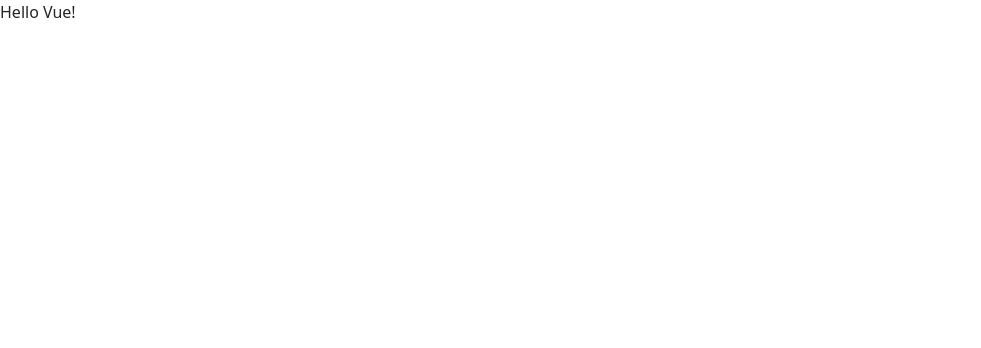
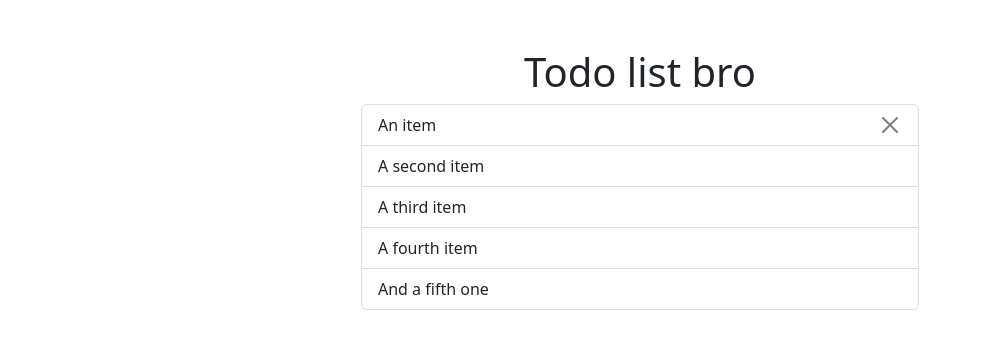
Before and after one commit to patrictobola/vue-todolist, a plain HTML site: page index.html in a window 1280 px wide. Shown: the whole page, without its empty margins (0-981 px from the left). Drawn offline with nearby package versions, Linux system fonts and the light colour scheme.

Commit message:
done layout in page

```diff
--- a/index.html
+++ b/index.html
@@ -26,7 +26,24 @@
 </head>
 
 <body>
-    <div id="app">{{ message }}</div>
+    <div id="app">
+        <div class="container">
+            <div class="w-50 m-auto mt-5">
+                <h1 class="text-center">Todo list bro</h1>
+                <ul class="list-group w-100 ">
+                    <li class="list-group-item d-flex align-items-center justify-content-between">An item <button
+                            type="button" class="btn-close" aria-label="Close"></button></li>
+                    <li class="list-group-item">A second item</li>
+                    <li class="list-group-item">A third item</li>
+                    <li class="list-group-item">A fourth item</li>
+                    <li class="list-group-item">And a fifth one</li>
+                </ul>
+            </div>
+        </div>
+
+
+
+    </div>
 
 
     <!-- JAVASCRIPT  -->
```
